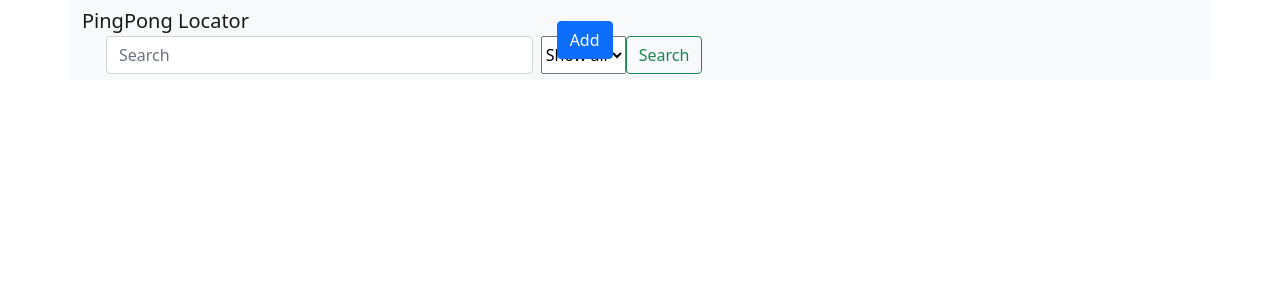
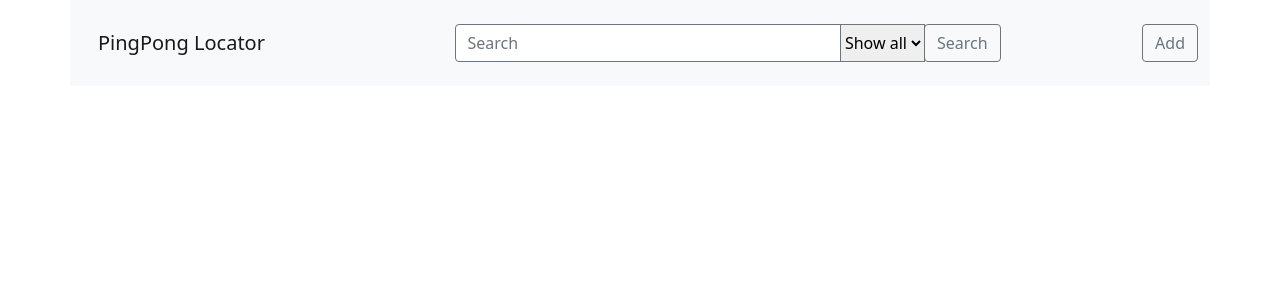
Before and after one commit to GueldenBayar/the-blog, a React (Create React App) app: page / in a window 1280 px wide. Shown: the top 300 px of the page. Built offline with nearby package versions, Linux system fonts and the light colour scheme; no server answers.

Commit message:
align stuff in the navbar

```diff
--- a/src/CardPost.js
+++ b/src/CardPost.js
@@ -21,7 +21,7 @@ function CardPost(props) {
             </Link>
           </p>
         </div>
-        <div clasName="bottom row">
+        <div className="bottom row">
           <div className="column">
             <p className="info">{props.adress}</p>
           </div>
--- a/src/Navbar.js
+++ b/src/Navbar.js
@@ -24,43 +24,51 @@ export default function Navbar({ fetchData }) {
     //history.push(`/${e.target.options.value}`);
   };
   return (
-    <header className="row">
-      <nav className="navbar navbar-expand-lg navbar-light bg-light navbar-container-custom">
-        <div className="row">
+    <header className="">
+      <nav className="row justify-content-between navbar navbar-expand-lg navbar-light bg-light ">
         <div className="col-auto">
-            <a className="navbar-brand" href="#">
+          <Link className="navbar-brand m-3" to="/">
             PingPong Locator
-            </a>
-            <form className="d-flex container-fluid" onSubmit={handleSubmit}>
+          </Link>
+        </div>
+
+        <form className="col-6 " onSubmit={handleSubmit}>
+          <div className="input-group m-3 col-auto">
             <input
               name="searchInput"
-                className="form-control me-2 col-auto"
+              className="col-auto border-secondary form-control "
               type="search"
               placeholder="Search"
               aria-label="Search"
               onChange={handleChange}
               value={searchText}
             />
+
             <select
               name="options"
               id="options"
-                className="col-auto"
+              className="custom-select"
               onChange={handleSelect}
               value={selectedQueryOption}
             >
-                <option value="query">Show all</option>
+              <option selected>Show all</option>
               <option value="city">City</option>
               <option value="snacks">Snacks</option>
             </select>
-              <button className="btn btn-outline-success" type="submit">
+            <div className="">
+              <button
+                className="btn btn-outline-secondary col-auto"
+                type="submit"
+              >
                 Search
               </button>
-            </form>
             </div>
           </div>
+        </form>
+
         <div className="col-auto">
           <button
-            className="btn btn-primary"
+            className="btn btn-outline-secondary "
             onClick={() => history.push("/submit")}
           >
             Add
```
Lines whose indentation alone changed are shown as unchanged.
